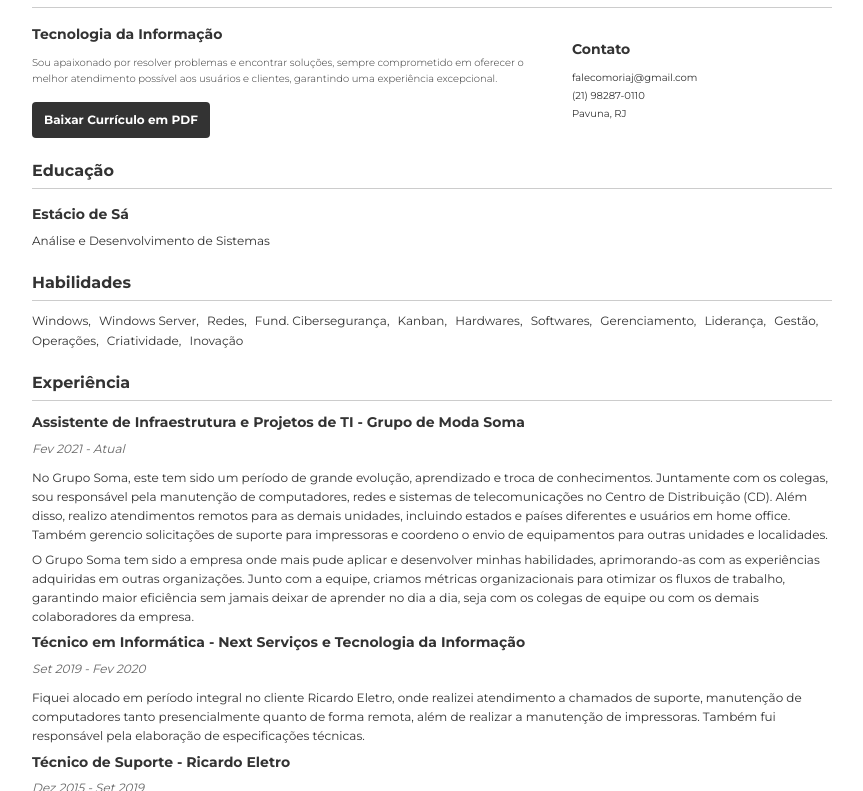
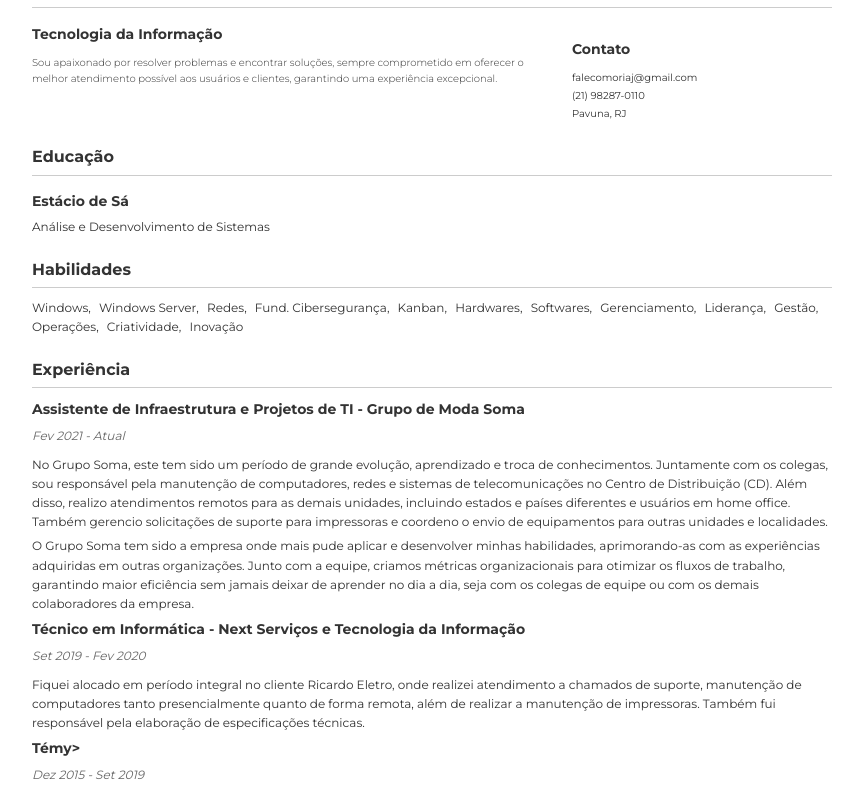
Before and after one commit to riajaddae/riaj, a plain HTML site: page index.html in a window 1280 px wide. Shown: the part 131-922 px from the top of the page, without its empty margins (208-1071 px from the left). Drawn offline with Linux system fonts and the light colour scheme.

Commit message:
Update index.html

```diff
--- a/index.html
+++ b/index.html
@@ -107,21 +107,6 @@
             border-top: 1px solid #ccc;
             margin: 10px 0;
         }
-        .download-button {
-            display: inline-block;
-            padding: 8px 12px;
-            font-size: 12px;
-            font-weight: 700;
-            color: #fff;
-            background-color: #333;
-            text-decoration: none;
-            border-radius: 4px;
-            margin-top: 10px;
-            transition: background-color 0.3s;
-        }
-        .download-button:hover {
-            background-color: #555;
-        }
         @media (max-width: 600px) {
             .header-content {
                 flex-direction: column;
@@ -144,7 +129,6 @@
                 <div class="header-left">
                     <p style="font-size: 14px; font-weight: 700;">Tecnologia da Informação</p>
                     <p class="intro">Sou apaixonado por resolver problemas e encontrar soluções, sempre comprometido em oferecer o melhor atendimento possível aos usuários e clientes, garantindo uma experiência excepcional.</p>
-                    <a href="curriculo.pdf" class="download-button" download>Baixar Currículo em PDF</a>
                 </div>
                 <div class="header-contact">
                     <h2>Contato</h2>
@@ -195,10 +179,10 @@
             <p>Fiquei alocado em período integral no cliente Ricardo Eletro, onde realizei atendimento a chamados de suporte, manutenção de computadores tanto presencialmente quanto de forma remota, além de realizar a manutenção de impressoras. Também fui responsável pela elaboração de especificações técnicas.</p>
         </div>
         <div>
-            <p class="job-title">Técnico de Suporte - Ricardo Eletro</p>
+            <p class="job-title">Témy>
             <p class="job-period">Dez 2015 - Set 2019</p>
             <p>Na Ricardo Eletro, vivi um período de intenso aprendizado, atuando, junto aos colegas, na manutenção de computadores, impressoras, redes e sistemas de telefonia da empresa. Fui responsável pelo atendimento de chamados das filiais localizadas em diversas cidades, o que me proporcionou uma visão ampla e desafiadora do suporte técnico em diferentes cenários.</p>
-            <p>Tive a oportunidade de trabalhar ao lado de técnicos altamente capacitados e sempre dispostos a compartilhar conhecimento, tornando essa experiência extremamente enriquecedora. Nesse período, aprimorei significativamente minhas habilidades técnicas em ambientes Windows, Linux felhas técnicas em ambientes Windows, Linux e telecomunicações.</p>
+            <p>Tive a oportunidade de trabalhar ao lado de técnicos altamente capacitados e sempre dispostos a compartilhar conhecimento, tornando essa experiência extremamente enriquecedora. Nesse período, aprimorei significativamente minhas habilidades técnicas em ambientes Windows, Linux e telecomunicações.</p>
         </div>
         <div>
             <p class="job-title">Técnico de Suporte - Credit Cash</p>
```
